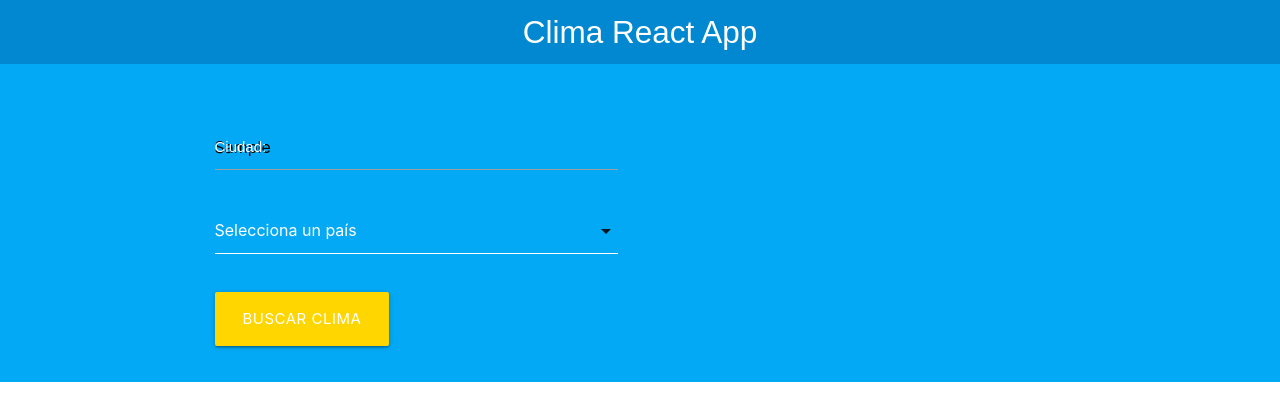
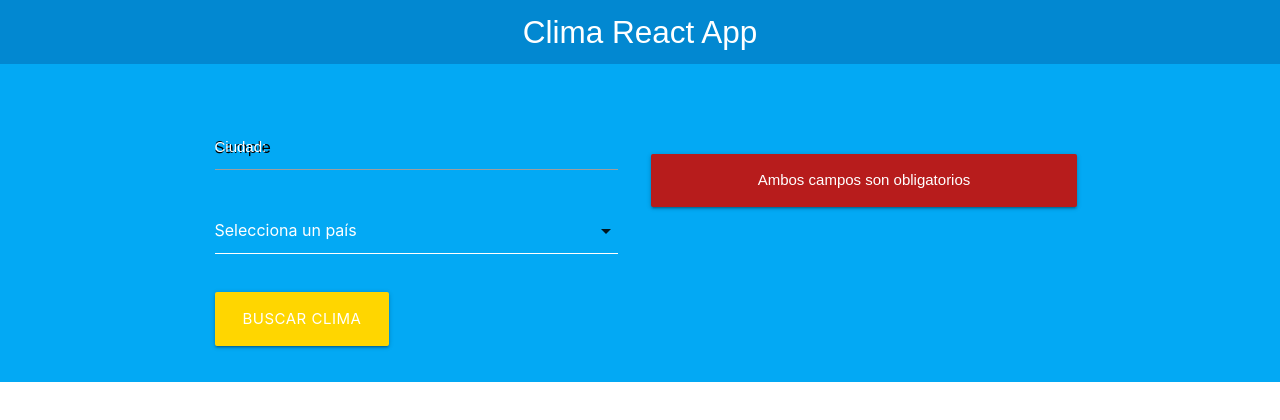
Before and after one commit to eacevedof/prj_reactjs3, a React (Create React App) app in the folder sec08_clima_hooks/climareact/: page / in a window 1280 px wide. Both pictures are taken after typing "Sample" into the empty fields and a click on the input "Buscar Clima". Shown: the top 420 px of the page. Built offline with nearby package versions, Linux system fonts and the light colour scheme.

Commit message:
sec08 8. Mostrar el Error de la validación

```diff
--- a/sec08_clima_hooks/climareact/src/App.js
+++ b/sec08_clima_hooks/climareact/src/App.js
@@ -2,24 +2,33 @@
 import React, {useState} from 'react';
 import Header from "./components/Header"
 import Formulario from "./components/Formulario"
+import Error from "./components/Error"
 
 function App() {
 
   //state principal
   const [ciudad, guardarCiudad] = useState("")
   const [pais, guardarPais] = useState("")
+  const [error, guardarError] = useState("")
 
   const datosConsulta = datos => {
     console.log(datos)
     // validar que ambos campos esten
     if(datos.ciudad === "" || datos.pais === ""){
-      //un error
-      return;
+      guardarError(true)
+      return
     }
 
-    //
+    // Ciudad  y pais existen, agregarlos al state
     guardarCiudad(datos.ciudad)
     guardarPais(datos.pais)
+    guardarError(false)
+  }
+
+  //cargar un componente condicionalmente
+  let componente = null
+  if(error){
+    componente = <Error mensaje="Ambos campos son obligatorios" />
   }
 
   return (
@@ -29,9 +38,15 @@
       <div className="contenedor-form">
         <div className="container">
           <div className="row">
+
             <div className="col s12 m6">
               <Formulario datosConsulta={datosConsulta}/>
             </div>
+
+            <div className="col s12 m6">
+              {componente}
+            </div>
+
           </div>
         </div>
       </div>
--- /dev/null
+++ b/sec08_clima_hooks/climareact/src/components/Error.js
@@ -0,0 +1,12 @@
+//Error.js
+import React from 'react';
+
+function Error({mensaje}){
+  return (
+    <div className="card-panel red darken-4 error col s12">
+      {mensaje}
+    </div>
+  )
+}
+
+export default Error;
```
Also changed, not shown: 1 other file (tests, documents, lock files or other folders).
